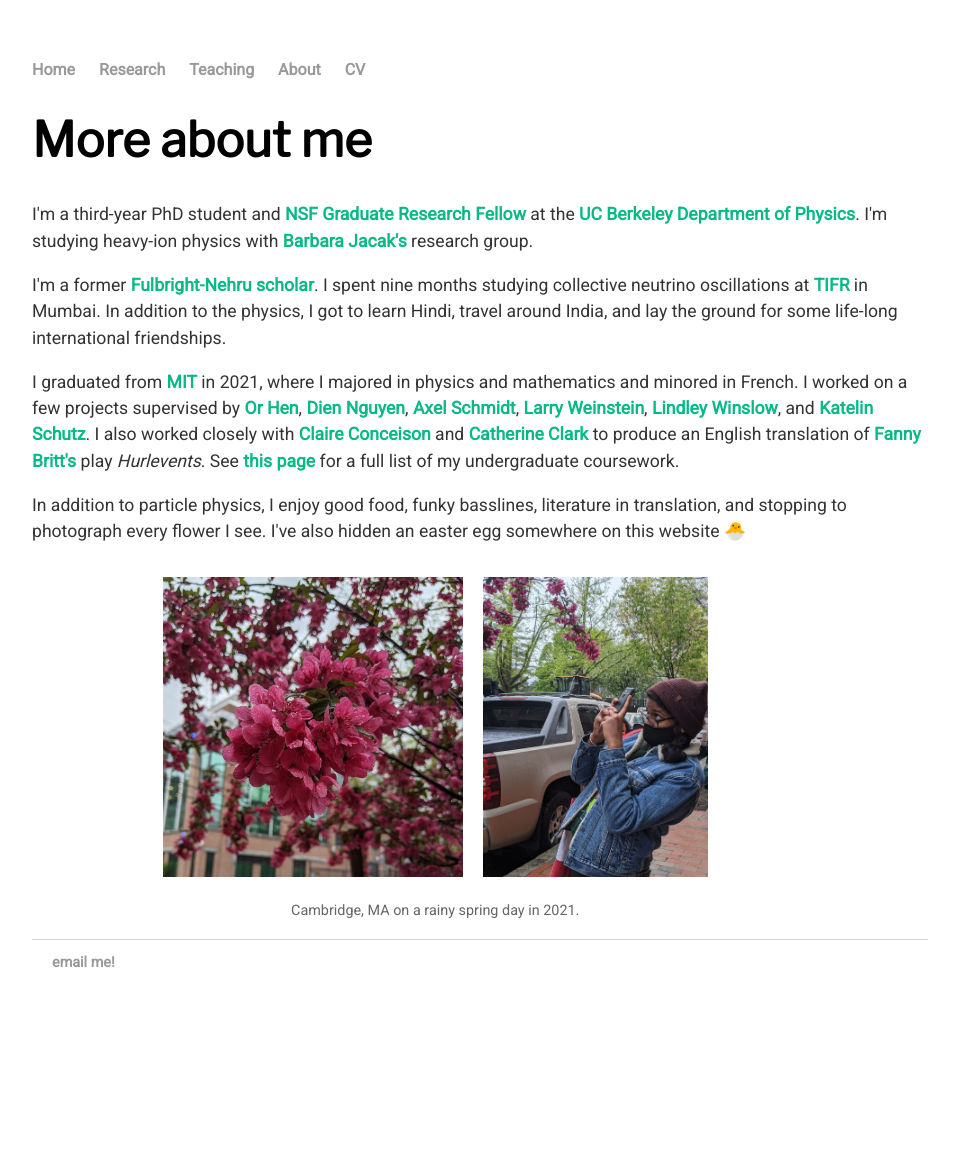
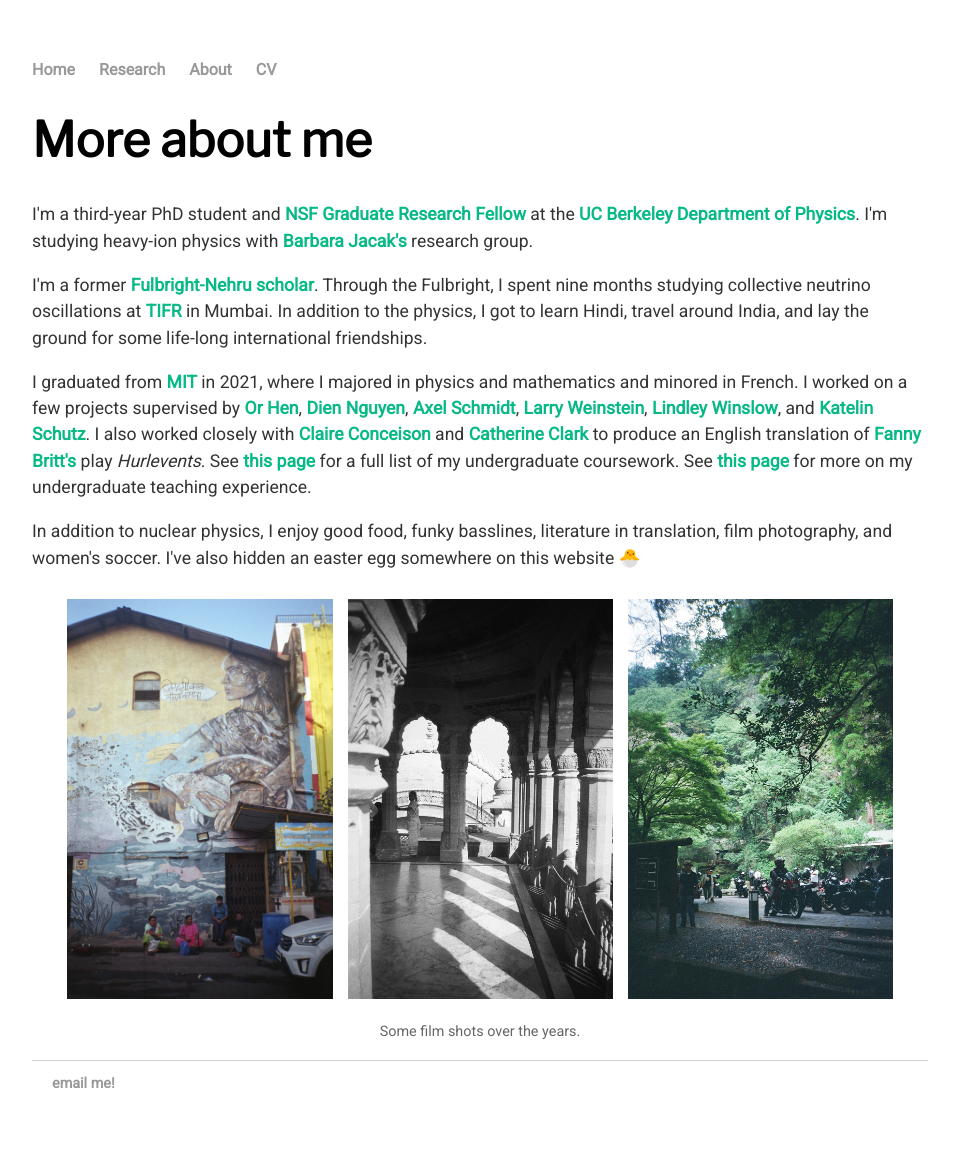
Before and after one commit to nambrath/nambrath.github.io, a Jekyll site: the page built from about/index.html, in a window 1280 px wide. Shown: the whole page, without its empty margins (160-1119 px from the left). Built offline with Jekyll 4.4.1, drawn with Linux system fonts in a browser that asks for light colours; before the commit the page ends 1031 px from its top, so only the background shows below that.

Commit message:
bit of a refactor

```diff
--- a/_layouts/default.html
+++ b/_layouts/default.html
@@ -22,7 +22,6 @@
     		<ul>
 				<li><a href="/" class='nav' >Home</a></li>
 	        	<li><a href="/research/" class='nav'>Research</a></li>
-				<li><a href="/teaching/" class='nav'>Teaching</a></li>
 				<li><a href="/about/" class='nav'>About</a></li>
 				<li><a href="/stuff/CV.pdf" target="_blank" class='nav'>CV</a></li>
     		</ul>
--- a/about/index.html
+++ b/about/index.html
@@ -9,19 +9,20 @@ title: Anjali Nambrath
             I'm a third-year PhD student and <a href="https://www.nsfgrfp.org/" target="_blank">NSF Graduate Research Fellow</a> at the <a href="https://physics.berkeley.edu/" target="_blank">UC Berkeley Department of Physics</a>. I'm studying heavy-ion physics with <a href="https://physics.berkeley.edu/people/faculty/barbara-jacak" target="_blank">Barbara Jacak's</a> research group.
         </p>
         <p class="para">
-            I'm a former <a href="https://cies.org/" target="_blank">Fulbright-Nehru scholar</a>. I spent nine months studying collective neutrino oscillations at <a href="https://www.tifr.res.in/" target="_blank">TIFR</a> in Mumbai. In addition to the physics, I got to learn Hindi, travel around India, and lay the ground for some life-long international friendships.
+            I'm a former <a href="https://cies.org/" target="_blank">Fulbright-Nehru scholar</a>. Through the Fulbright, I spent nine months studying collective neutrino oscillations at <a href="https://www.tifr.res.in/" target="_blank">TIFR</a> in Mumbai. In addition to the physics, I got to learn Hindi, travel around India, and lay the ground for some life-long international friendships.
         </p>
         <p class="para">
-            I graduated from <a href="https://web.mit.edu/" target="_blank">MIT</a> in 2021, where I majored in physics and mathematics and minored in French. I worked on a few projects supervised by <a href="https://www.hen-lab.com/" target="_blank">Or Hen</a>, <a href="https://www.jlab.org/news/releases/studying-small-learn-big" target="_blank">Dien Nguyen</a>, <a href="https://blogs.gwu.edu/axelschmidt/" target="_blank">Axel Schmidt</a>, <a href="http://www.lions.odu.edu/~lweinste" target="_blank">Larry Weinstein</a>, <a href="http://winslow.mit.edu/" target="_blank">Lindley Winslow</a>, and <a href="http://katelinschutz.com/" target="_blank">Katelin Schutz</a>. I also worked closely with <a href=https://mta.mit.edu/person/claire-conceison" target="_blank">Claire Conceison</a> and <a href="https://history.mit.edu/people/catherine-clark/" target="_blank">Catherine Clark</a> to produce an English translation of <a href="https://en.wikipedia.org/wiki/Fanny_Britt" target="_blank">Fanny Britt's</a> play <em>Hurlevents</em>. See <a href="../classes/index.html">this page</a> for a full list of my undergraduate coursework.
+            I graduated from <a href="https://web.mit.edu/" target="_blank">MIT</a> in 2021, where I majored in physics and mathematics and minored in French. I worked on a few projects supervised by <a href="https://www.hen-lab.com/" target="_blank">Or Hen</a>, <a href="https://www.jlab.org/news/releases/studying-small-learn-big" target="_blank">Dien Nguyen</a>, <a href="https://blogs.gwu.edu/axelschmidt/" target="_blank">Axel Schmidt</a>, <a href="http://www.lions.odu.edu/~lweinste" target="_blank">Larry Weinstein</a>, <a href="http://winslow.mit.edu/" target="_blank">Lindley Winslow</a>, and <a href="http://katelinschutz.com/" target="_blank">Katelin Schutz</a>. I also worked closely with <a href=https://mta.mit.edu/person/claire-conceison" target="_blank">Claire Conceison</a> and <a href="https://history.mit.edu/people/catherine-clark/" target="_blank">Catherine Clark</a> to produce an English translation of <a href="https://en.wikipedia.org/wiki/Fanny_Britt" target="_blank">Fanny Britt's</a> play <em>Hurlevents</em>. See <a href="../classes/index.html">this page</a> for a full list of my undergraduate coursework. See <a href="../teaching/index.html">this page</a> for more on my undergraduate teaching experience.
         </p>
         <p class="para">
-            In addition to particle physics, I enjoy good food, funky basslines, literature in translation, and stopping to photograph every flower I see. I've also hidden an easter egg somewhere on this website 🐣
+            In addition to nuclear physics, I enjoy good food, funky basslines, literature in translation, film photography, and women's soccer. I've also hidden an easter egg somewhere on this website 🐣
         </p>
     </div>
     <div class="img-row">
-		<img src="flowers.jpeg" id="flowers" height="300">
-		<img src="photog.jpeg" id="photog" height="300">
+		<img src="ics_031.jpg" id="sassoon" height="400">
+		<img src="000082580013.jpg" id="gujarat" height="400">
+		<img src="000065590017.jpg" id="takachiho" height="400">
     </div>
-    <p class="caption">Cambridge, MA on a rainy spring day in 2021.</p>
+    <p class="caption">Some film shots over the years.</p>
 </div>
 <!-- /.blurb -->
--- a/css/main.css
+++ b/css/main.css
@@ -60,20 +60,19 @@ ul li {
   justify-content: center;
   align-items: center;
   flex-direction: row;
-  padding-right: 10%;
+  /* padding-right: 10%; */
 }
-#flowers {
+#gujarat {
   max-width: 100%;
   vertical-align: middle;
-  margin: 15px 10px 10px 0;
+  margin: 0px 15px 0px 15px;
   float: left;
 }
-#photog {
-  max-width: 100%;
-  vertical-align: middle;
-  margin: 15px 0px 10px 10px;
-  float: right;
+#gujarat, #takachiho, #sassoon {
+  margin-bottom: 10px;
+  margin-top: 10px;
 }
+
 @media screen and (max-width: 850px) {
   body {
     width: 80%;
@@ -141,7 +140,6 @@ ul li {
   color: #666;
   font-size: 0.9em;
   text-align: center;
-  padding-right: 10%;
   margin-bottom: 20px;
 }
 .rule {
--- a/index.html
+++ b/index.html
@@ -8,7 +8,10 @@ title: Anjali Nambrath
 		<div>
 			<h1 class="title">Hi, I'm Anjali Nambrath!</h1>
 			<p class="para">
-				I'm a third-year PhD student and <a href="https://www.nsfgrfp.org/" target="_blank">NSF Graduate Research Fellow</a> at the <a href="https://physics.berkeley.edu/" target="_blank">UC Berkeley Department of Physics</a>. I'm working in <a href="https://physics.berkeley.edu/people/faculty/barbara-jacak" target="_blank">Barbara Jacak's</a> research group on studies of jet substructure in heavy-ion physics. Outside of physics, I'm a fan of good food, funky basslines, and literature in translation.
+				I'm a third-year PhD student and <a href="https://www.nsfgrfp.org/" target="_blank">NSF Graduate Research Fellow</a> at the <a href="https://physics.berkeley.edu/" target="_blank">UC Berkeley Department of Physics</a>. I'm working in <a href="https://physics.berkeley.edu/people/faculty/barbara-jacak" target="_blank">Barbara Jacak's</a> research group on studies of jet substructure in heavy-ion physics.
+			</p>
+			<p class="para">
+				Before starting at Berkeley, I was a <a href="https://cies.org/" target="_blank">Fulbright-Nehru scholar</a> at <a href="https://www.tifr.res.in/" target="_blank">TIFR</a> in Mumbai. Prior to that, I was an undergraduate at <a href="https://web.mit.edu/" target="_blank">MIT</a> where I majored in physics and mathematics.
 			</p>
 		</div>
 	</div>
```
Also changed, not shown: research/index.html (+9 -2 lines), about/000065590017.jpg (added), about/000082580013.jpg (added), about/flowers.jpeg (deleted), about/ics_031.jpg (added), about/photog.jpeg (deleted), 3 other files.
